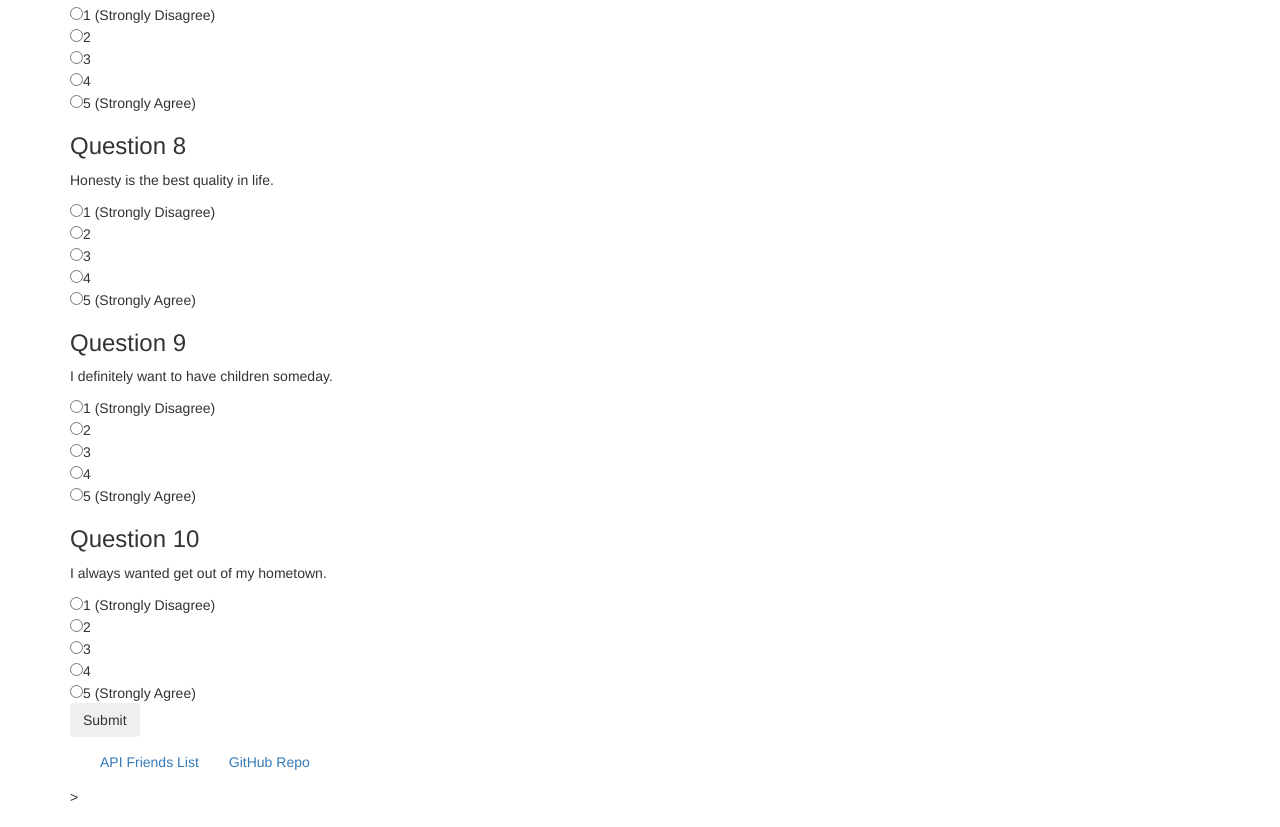
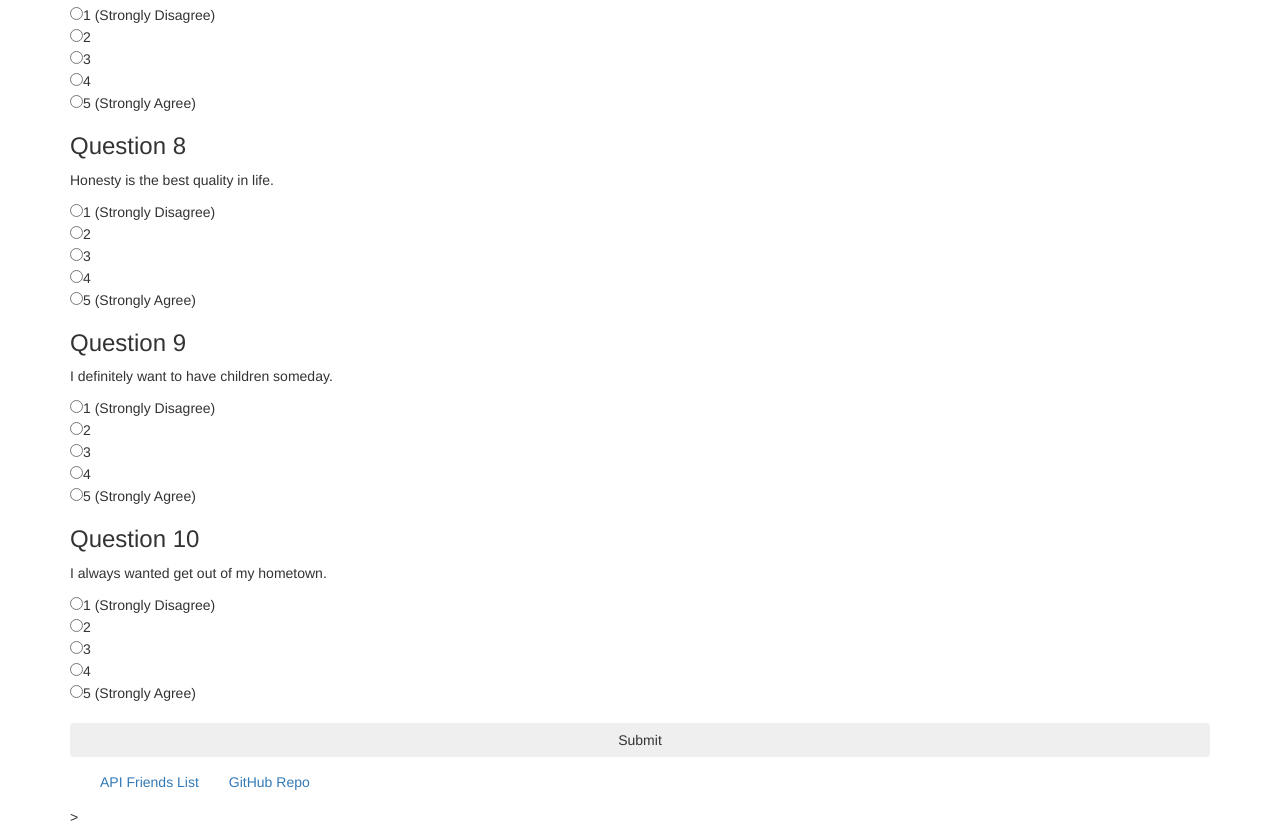
Before and after one commit to ppreziotti/friend-finder, a website: page app/public/survey.html in a window 1280 px wide. Shown: the part 1570-2397 px from the top of the page. Drawn offline with nearby package versions, Linux system fonts and the light colour scheme.

Commit message:
heroku commit

```diff
--- a/app/public/css/style.css
+++ b/app/public/css/style.css
@@ -36,3 +36,7 @@
     text-decoration: none;
     cursor: pointer;
 }
+
+#submit {
+    margin-top: 20px;
+}
--- a/app/public/survey.html
+++ b/app/public/survey.html
@@ -153,7 +153,7 @@
 					<input type="radio" name="answer" value="5">5 (Strongly Agree)
 				</form>
 
-			<button id="submit" type="submit" class="btn btn-large">Submit</button>
+			<button id="submit" type="submit" class="btn btn-large btn-block">Submit</button>
 
 			<div id="bs-example-navbar-collapse-1" class="collapse navbar-collapse">
 				<ul class="nav navbar-nav navbar-left">
```
